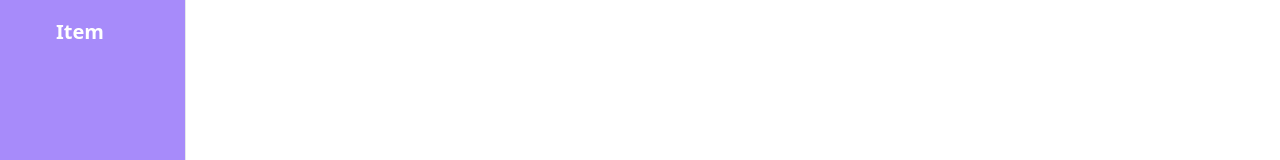
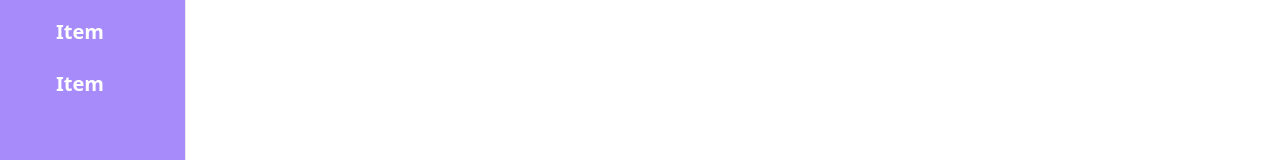
Before and after one commit to GuillermoGodoyPro/Economid, a React (Vite) app: page /dashboard in a window 1280 px wide. Shown: the part 330-490 px from the top of the page. Built offline with nearby package versions, Linux system fonts and the light colour scheme.

Commit message:
update Sidebar bug anchor

```diff
--- a/src/components/Sidebar.jsx
+++ b/src/components/Sidebar.jsx
@@ -28,21 +28,23 @@ const Sidebar = () => {
                 <div className='mt-6 block'>
 
                     <Link className="mb-6 ml-10">
-                        <a href="#" className="text-xl text-white hover:text-gray-200 font-bold">Item</a>
+                        <p className="text-xl text-white hover:text-gray-200 font-bold">Item</p>
                     </Link>
                     <Link className="mb-6 ml-10">
-                        <a href="#" className="text-xl text-white hover:text-gray-200 font-bold">Item</a>
+                        <p className="text-xl text-white hover:text-gray-200 font-bold">Item</p>
                     </Link>
                     <Link className="mb-6 ml-10">
-                        <a href="#" className="text-xl text-white hover:text-gray-200 font-bold">Item</a>
+                        <p className="text-xl text-white hover:text-gray-200 font-bold">Item</p>
                     </Link>
                     <Link className="mb-6 ml-10">
-                        <a href="#" className="text-xl text-white hover:text-gray-200 font-bold">Item</a>
+                        <p className="text-xl text-white hover:text-gray-200 font-bold">Item</p>
                     </Link>
                     <Link className="mb-6 ml-10">
-                        <a href="#" className="text-xl text-white hover:text-gray-200 font-bold">Item</a>
+                        <p className="text-xl text-white hover:text-gray-200 font-bold">Item</p>
                     </Link>
-
+                    <Link className="mb-6 ml-10">
+                        <p className="text-xl text-white hover:text-gray-200 font-bold">Item</p>
+                    </Link>
                 </div>
 
 
```
